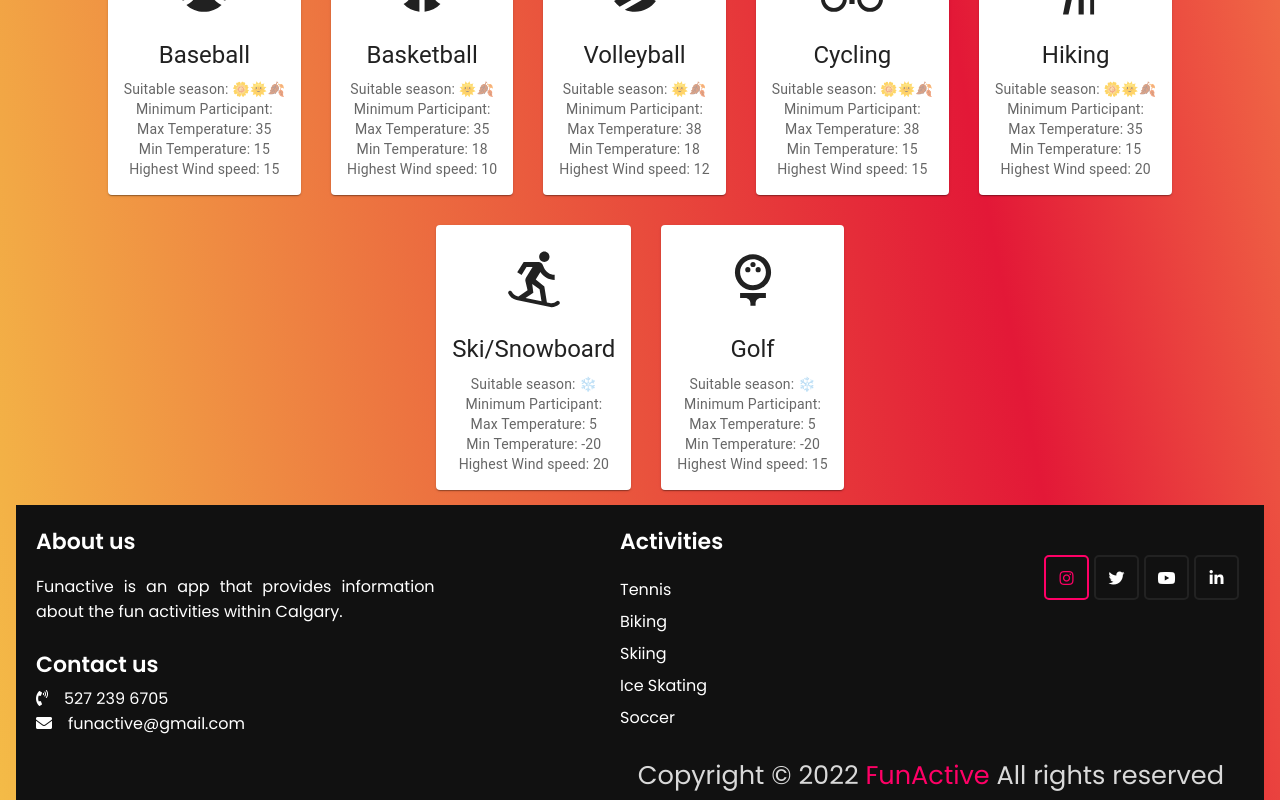
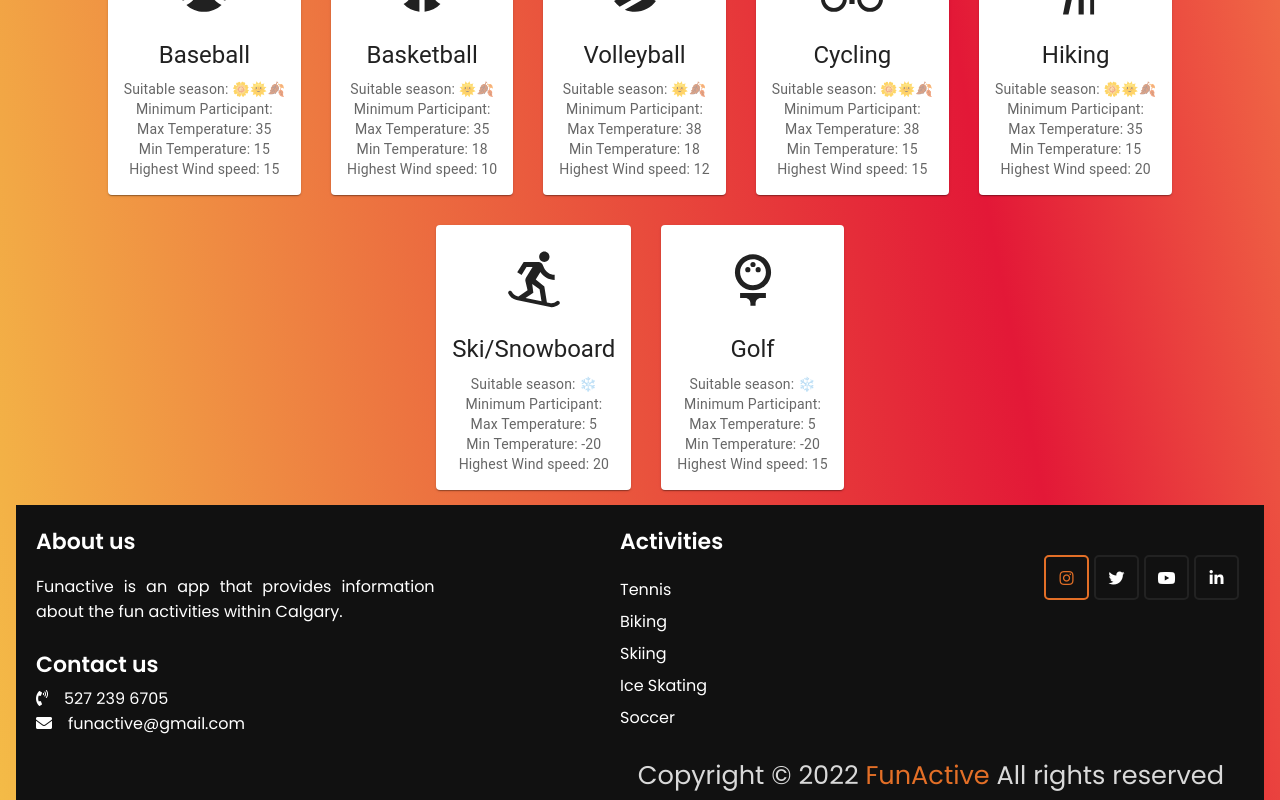
Before and after one commit to Gabriel-Dalmoro/project-2, a React (Create React App) app in the folder project-2-frontend/: page / in a window 1280 px wide. In both pictures the pointer is over the link 1066 px from the left and 1534 px from the top of the page. Shown: the part 957-1757 px from the top of the page. Built offline with nearby package versions, Linux system fonts and the light colour scheme; no server answers.

Commit message:
style: changed footer font color

```diff
--- a/project-2-frontend/src/App.css
+++ b/project-2-frontend/src/App.css
@@ -294,7 +294,7 @@ footer .content .media-icons a {
   transition: all 0.3s ease;
 }
 .content .media-icons a:hover {
-  border-color: #ff0066;
+  border-color:#e36f27;
 }
 footer .bottom {
   width: 100%;
@@ -303,13 +303,13 @@ footer .bottom {
   padding: 0 40px 5px 0;
 }
 footer .bottom a {
-  color: #ff0066;
+  color:#e36f27;
 }
 footer a {
   transition: all 0.3s ease;
 }
 footer a:hover {
-  color: #ff0066;
+  color: #e36f27;
 }
 @media (max-width: 1100px) {
   footer .content .middle {
```
